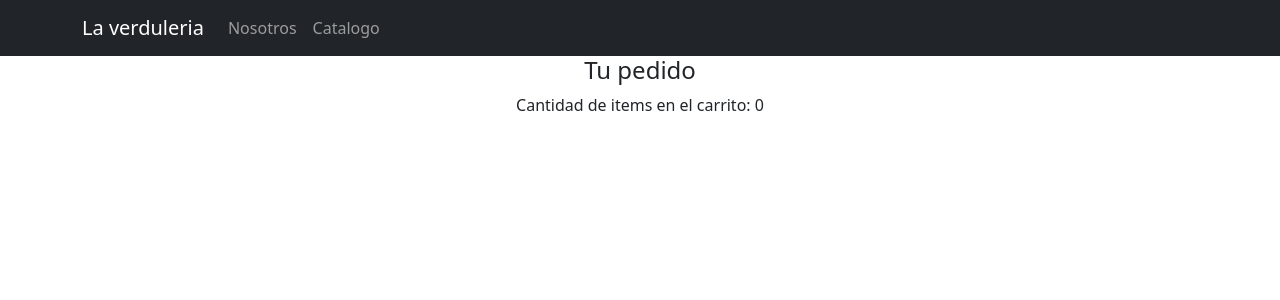
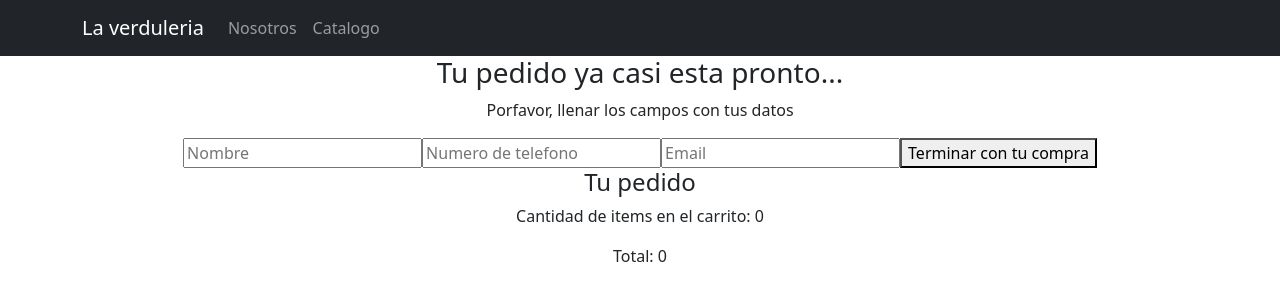
Before and after one commit to Pepelaflor/verduleria-react2, a React (Create React App) app in the folder verduleria-react2/: page /cart in a window 1280 px wide. Shown: the top 300 px of the page. Built offline with nearby package versions, Linux system fonts and the light colour scheme.

Commit message:
firebase2

```diff
--- a/verduleria-react2/src/components/CartWidget.js
+++ b/verduleria-react2/src/components/CartWidget.js
@@ -7,13 +7,13 @@ import Cart from '../pages/Cart';
 
 
 const CartWidget = () => {
-    const {cartProducts} = useContext(CartContext)
-    const cartCount = cartProducts.length
+    const {totalItem} = useContext(CartContext)
+
 
     return (
         <div className="cart-widget">
             <FontAwesomeIcon icon={faCartPlus} size="2x" />
-            <p>{cartCount}</p>
+            <p>{totalItem}</p>
         </div>
 
     );
--- a/verduleria-react2/src/components/ItemCount.js
+++ b/verduleria-react2/src/components/ItemCount.js
@@ -18,8 +18,8 @@ const ItemCount = ({stock, setQuantitySelected, productData, cartProducts}) => {
         }
 
         const onAdd = () => {
-            console.log('Agregar al carrito:', productData, 'cartProducts', cartProducts)
-            addProductToCart(productData)
+           // console.log('Agregar al carrito:', productData, 'cartProducts', cartProducts)
+            addProductToCart({...productData, counter})
             setQuantitySelected(counter)
         }
         return (
--- a/verduleria-react2/src/components/ItemDetailContainer.js
+++ b/verduleria-react2/src/components/ItemDetailContainer.js
@@ -1,6 +1,5 @@
 import { useEffect, useState } from "react";
 import ItemDetail from "./ItemDetail";
-import APICall from "./promises/Promise";
 import {useParams} from 'react-router-dom'
 import db from "../firebaseConfig";
 import {doc, getDoc} from 'firebase/firestore'
--- a/verduleria-react2/src/components/ItemList.js
+++ b/verduleria-react2/src/components/ItemList.js
@@ -1,6 +1,5 @@
 import React, { useState, useEffect } from "react";
 import ItemProduct from "./ItemProduct/ItemProduct";
-import APICall from "./promises/Promise";
 import { useContext } from 'react'
 import { CartContext } from '../context/CartContext'
 import { collection, getDocs} from "firebase/firestore"
--- a/verduleria-react2/src/context/CartContext.js
+++ b/verduleria-react2/src/context/CartContext.js
@@ -4,21 +4,29 @@ const CartContext = createContext()
 
 const CartProvider = ({children}) => {
     const [cartProducts, setCartProducts] = useState([])
+    const [totalItem, setTotalItem] = useState(0);
+    const [totalPrice, setTotalPrice] = useState(0)
 
     console.log('cartProducts', cartProducts)
     const addProductToCart = (product) => {
         setCartProducts(cartProducts => [...cartProducts, product])
+        setTotalItem(totalItem + product.counter);
+        setTotalPrice(totalPrice + (product.price * product.counter));
     }
 
     const delProduct = (product) => {
         console.log('Producto a eliminar:', product)
         setCartProducts(cartProducts.filter((cartProduct) => cartProduct.id !== product.id))
+        setTotalPrice(totalPrice - (product.price * product.counter))
+        setTotalItem(totalItem - product.counter)
     }
     const data = {
         cartProducts,
         setCartProducts,
         addProductToCart,
-        delProduct
+        delProduct,
+        totalItem,
+        totalPrice
     }
 
 
--- a/verduleria-react2/src/pages/Cart.js
+++ b/verduleria-react2/src/pages/Cart.js
@@ -1,26 +1,89 @@
-import { CartContext } from "../context/CartContext"
-import { useContext } from "react"
+import { CartContext} from "../context/CartContext"
+import { useContext, useState} from "react"
+import db from "../firebaseConfig"
+import { collection, addDoc } from "firebase/firestore"
 
 
 const Cart = () => {
-    const {cartProducts} = useContext(CartContext)
-    const cartCount = cartProducts.length
-    const {delProduct} = useContext(CartContext)
+    const {cartProducts, delProduct, totalPrice, totalItem} = useContext(CartContext)
+    const [order, setOrder] = useState({
+        items: cartProducts.map((product) => {
+            return{
+                id: product.id,
+                title: product.name,
+                price: product.price,
+                amount: product.counter
+            }
+        }),
+        buyer: {},
+        total: totalPrice
 
+    })
+
+    const [formData, setFormData] = useState({
+        name: '',
+        phone: '',
+        email: ' '
+    })
+
+    const handleChange = (e) => {
+        setFormData({...formData,[e.target.name] : e.target.value })
+        console.log('data', formData)
+    }
+
+    const submitData = (e) => {
+        e.preventDefault()
+        pushData({...order, buyer: formData})
+    }
+
+    const pushData = async (newOrder) => {
+        const collectionOrder = collection(db, 'ordenes')
+        const orderDoc = await addDoc(collectionOrder, newOrder)
+        console.log('orden generada', orderDoc)
+        console.log('order id', orderDoc.id)
+    }
      return (
 
         <div className="Checkout-container">
+            {console.log('orden', order)}
+            {console.log('total compra', totalPrice)}
+                <h3>Tu pedido ya casi esta pronto...</h3>
+            <p>Porfavor, llenar los campos con tus datos</p>
+            <form onSubmit={submitData}>
+                <input type='text'
+                 name='name'
+                  placeholder="Nombre"
+                  onChange={handleChange}
+                  value ={formData.name}>
+                  </input>
+                <input type='number'
+                 name='phone'
+                  placeholder="Numero de telefono"
+                  onChange={handleChange}
+                  value={formData.phone}>
+                  </input>
+                <input type='email'
+                 name='email'
+                  placeholder="Email"
+                  onChange={handleChange}
+                  value={formData.email}>
+                  </input>
+                <button type="submit">Terminar con tu compra</button>
+            </form>
+
             <h4>Tu pedido</h4>
-            <p>Cantidad de items en el carrito: {cartCount}</p>
+            <p>Cantidad de items en el carrito: {totalItem}</p>
             {cartProducts.map((product) => {
+                const {name, img, price} = product
                 return (
                     <div className="Checkout-container2">
-                        <button onClick={delProduct}>X</button>
-                        <p>{product.name}</p>
-                        <p>{product.price}</p>
+                        <button onClick={() => delProduct(product)}>X</button>
+                        <p>{name}</p>
+                        <p>{price}</p>
                     </div>
                 )
             })}
+            <p>Total: {totalPrice}</p>
         </div>
      )
 }
```
Also changed, not shown: verduleria-react2/src/pages/Checkout.js (added, +25 -0 lines).
